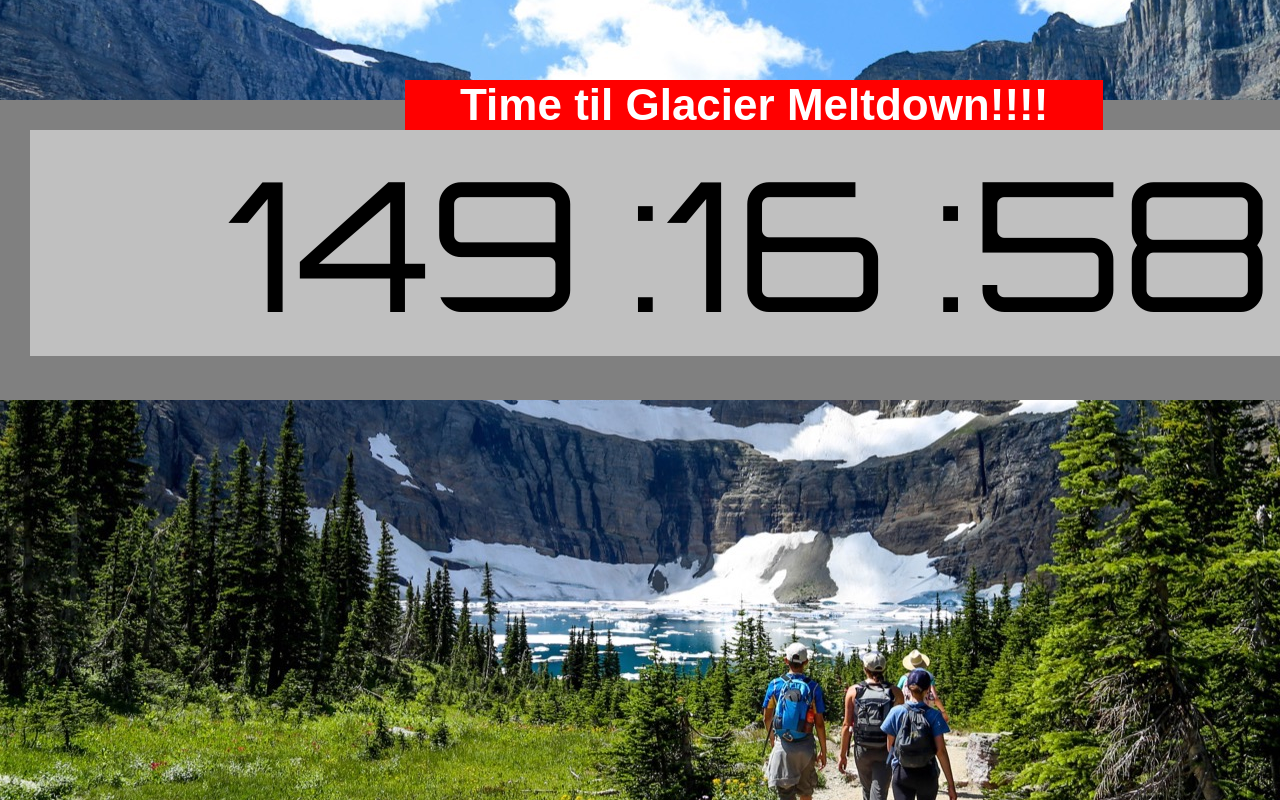
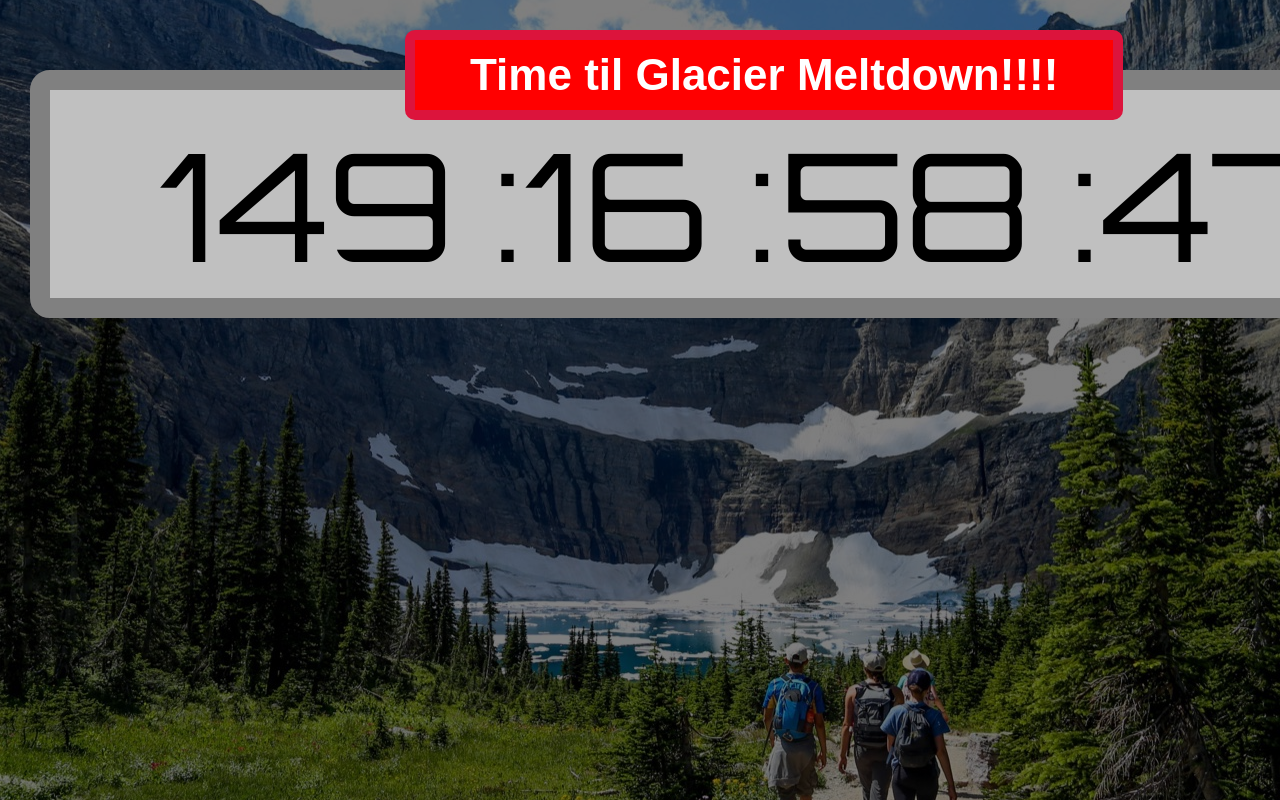
Before and after one commit to alexISonFIRE07/javaintro, a plain HTML site: page index.html in a window 1280 px wide. Shown: the top 800 px of the page. Drawn offline with Linux system fonts and the light colour scheme.

Commit message:
jacks help

```diff
--- a/app.js
+++ b/app.js
@@ -1,31 +1,22 @@
 const countDownDate = new Date("June 28, 2019 18:00:00");
 
-
-  let now = new Date().getTime();
-  let distance = countDownDate - now;
-  let days = Math.floor(distance / (1000 * 60 * 60 * 24));
-  let hours = Math.floor(distance % (1000 * 60 * 60 * 24) / (1000 * 60 * 60));
-  let minutes = Math.floor(distance % (1000 * 60 * 60) / (1000 * 60));
-
-
-
-
-  document.getElementById("days").innerHTML=days;
-  document.getElementById("hours").innerHTML= ":" + hours;
-  document.getElementById("minutes").innerHTML= ":" + minutes;
+refresher();
 
 function refresher(){
-  let now = new Date().getTime();
-  let distance = countDownDate - now;
-  let days = Math.floor(distance / (1000 * 60 * 60 * 24));
-  let hours = Math.floor(distance % (1000 * 60 * 60 * 24) / (1000 * 60 * 60));
-  let minutes = Math.floor(distance % (1000 * 60 * 60) / (1000 * 60));
 
+	let now = new Date().getTime();										// milliseconds
+	let distance = (countDownDate - now)/1000;							// convert total time left into seconds
 
+	let days = Math.floor(distance / (60 * 60 * 24));					// 12323123 / seconds * minutes * hours = days
+	let hours = Math.floor(distance % (60 * 60 * 24) / (60 * 60));
+	let minutes = Math.floor(distance % (60 * 60) / 60);
+	let seconds = Math.floor(distance % 60);
 
+	document.getElementById("days").innerHTML = days;
+	document.getElementById("hours").innerHTML = ":" + ("0" + hours).slice(-2);
+	document.getElementById("minutes").innerHTML = ":" + ("0" + minutes).slice(-2);
+	document.getElementById("seconds").innerHTML = ":" + ("0" + seconds).slice(-2);
 
-  document.getElementById("days").innerHTML=days;
-  document.getElementById("hours").innerHTML= ":" + hours;
-  document.getElementById("minutes").innerHTML= ":" + minutes;
 }
+
 setInterval(refresher, 1000);
--- a/index.html
+++ b/index.html
@@ -7,22 +7,28 @@
     <link href="https://fonts.googleapis.com/css?family=Orbitron" rel="stylesheet">
   </head>
   <body>
+
+	<div class="div-opacity">
+
 		<div class="main">
-      <div class="opacity">
-
 
 			<div class="badge">
 				<h1>Time til Glacier Meltdown!!!!</h1>
 			</div>
-        <div class="clock">
+
+			<div class="clock-box">
+				<div id="counter">
 					<span id="days"></span>
 					<span id="hours"></span>
 					<span id="minutes"></span>
+					<span id="seconds"></span>
 				</div>
 			</div>
 
+		</div>
 
 	</div>
+
     <script src="app.js" ></script>
   </body>
 </html>
--- a/style.css
+++ b/style.css
@@ -4,24 +4,29 @@
 	box-sizing: border-box;
 }
 
+html, body{
+	height: 100%;
+	width: 100%;
+	background: #353535;
+}
+
 body{
 	background: url("resources/gnp2.jpg");
 	background-position: center;
 	background-repeat: no-repeat;
-  background-size: ;
-  background-attachment: fixed;
 }
-.opacity{
+.div-opacity{
+	height: 100%;
+	width: 100%;
 	background-color: rgba(0, 0, 0, 0.5);
 }
 
 .main{
-  background-color: gray;
 	font-family: fantasy;
 	color: black;
 	font-size: 22px;
 	width: 1500px;
-  margin: 100px auto;
+	margin: 0 auto;
 	height: 300px;
 	position: relative;
 	padding: 30px
@@ -31,18 +36,30 @@ body{
 	background-color: red;
 	color: white;
 	font-family: sans-serif;
-  width: auto;
-  padding: 0px 55px;
+	width: 0 auto;
+	padding: 10px 55px 10px 55px;
 	position: absolute;
-  top: -20px;
+	top: 30px;
 	left: 27%;
+	border: 10px solid crimson;
+	border-radius: 10px;
 }
 
-.clock{
+.clock-box{
+	margin-top: 40px;
 	background-color: silver;
-  font-size: 180px;
 	width: 0 auto;
 	text-align: center;
-  height: 100%;
+	border: 20px solid gray;
+	border-radius: 20px;
+	overflow-x: hidden;
+}
+
+#counter{
 	font-family: Orbitron;
+	font-size: 150px;
+	width: 1440px;
+	text-align: left;
+	margin-left: 110px;
+	margin-top: 20px;
 }
```
Also changed, not shown: 1 other file. Lines whose indentation alone changed are shown as unchanged.
